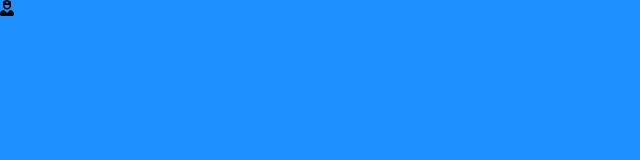
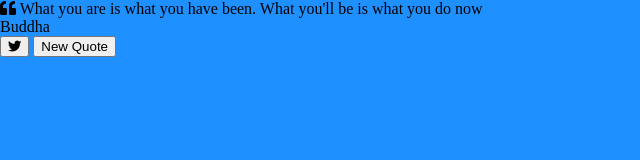
Before and after one commit to keithcurbelo/qoute_generator, a plain HTML site: page index.html in a window 1280 px wide. Shown: the whole page, without its empty margins (0-640 px from the left). Drawn offline with Linux system fonts and the light colour scheme; a web font is replaced by a local one.

Commit message:
created html structure

```diff
--- a/index.html
+++ b/index.html
@@ -17,6 +17,11 @@
       type="image/x-icon"
     />
     <link
+      href="//db.onlinewebfonts.com/c/64c0284f1ada1cf79ec484ac28eee170?family=Louis+Vuitton"
+      rel="stylesheet"
+      type="text/css"
+    />
+    <link
       rel="stylesheet"
       href="https://cdnjs.cloudflare.com/ajax/libs/font-awesome/5.14.0/css/all.min.css"
       integrity="sha512-1PKOgIY59xJ8Co8+NE6FZ+LOAZKjy+KY8iq0G4B3CyeY6wYHN3yt9PW0XpSriVlkMXe40PTKnXrLnZ9+fkDaog=="
@@ -25,7 +30,6 @@
     <link rel="stylesheet" href="style.css" />
   </head>
   <body>
-    <i class="fas fa-user-nurse"></i>
     <!--[if lt IE 7]>
       <p class="browsehappy">
         You are using an <strong>outdated</strong> browser. Please
@@ -33,6 +37,28 @@
       </p>
     <![endif]-->
 
+    <div class="quote-container" id="quote-container">
+      <!-- Quote -->
+      <div class="quote-text">
+        <i class="fas fa-quote-left"></i>
+        <span class="quote" id="quote">
+          What you are is what you have been. What you'll be is what you do now
+        </span>
+      </div>
+      <!-- Author -->
+      <div class="quote-author">
+        <span id="author">Buddha</span>
+      </div>
+      <!-- Buttons -->
+      <div class="button-container">
+        <button class="twitter-btn" id="twitter" title="tweet this!">
+          <i class="fab fa-twitter"></i>
+        </button>
+        <button id="new-quote">New Quote</button>
+      </div>
+    </div>
+
+    <!-- Script -->
     <script src="script.js" async defer></script>
   </body>
 </html>
```
